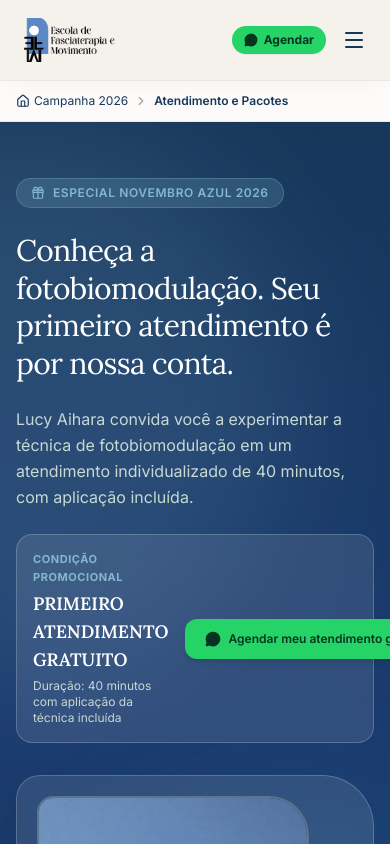
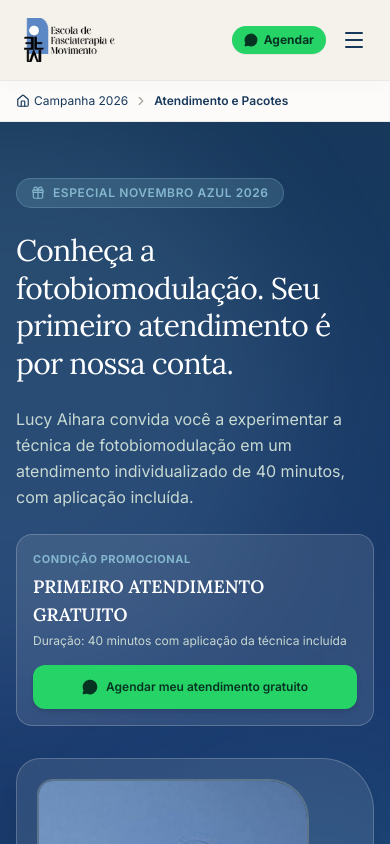
Before and after one commit to mslol21/projeto-lucy, a Next.js app: page /atendimento in a window 390 px wide. Shown: the top 844 px of the page. Built offline with nearby package versions, Linux system fonts and the light colour scheme.

Commit message:
fix(ui): torna botoes de chamada responsivos em telas pequenas sem overflow

```diff
--- a/src/app/atendimento/page.tsx
+++ b/src/app/atendimento/page.tsx
@@ -133,8 +133,8 @@ export default function AtendimentoComercialPage() {
                 </p>
 
                 {/* Destaque do Primeiro Atendimento Gratuito */}
-                <div className="p-4 sm:p-5 rounded-2xl bg-white/10 backdrop-blur-md border border-white/20 flex items-center justify-between gap-4">
-                  <div className="space-y-1">
+                <div className="p-4 sm:p-5 rounded-2xl bg-white/10 backdrop-blur-md border border-white/20 flex flex-col sm:flex-row sm:items-center justify-between gap-4">
+                  <div className="space-y-1 text-left">
                     <span className="block text-[11px] uppercase tracking-wider text-[#84B7CE] font-bold">
                       Condição Promocional
                     </span>
@@ -150,9 +150,9 @@ export default function AtendimentoComercialPage() {
                     href={whatsappUrl}
                     target="_blank"
                     rel="noopener noreferrer"
-                    className="inline-flex items-center gap-2 px-5 py-3 rounded-xl bg-[#25D366] hover:bg-[#1ebd5a] text-[#073322] font-semibold text-xs sm:text-sm shadow-md transition-all flex-shrink-0"
+                    className="w-full sm:w-auto inline-flex items-center justify-center gap-2 px-5 py-3.5 rounded-xl bg-[#25D366] hover:bg-[#1ebd5a] active:scale-[0.99] text-[#073322] font-semibold text-xs sm:text-sm shadow-md transition-all text-center flex-shrink-0"
                   >
-                    <MessageCircle className="w-4 h-4 fill-current" />
+                    <MessageCircle className="w-4 h-4 fill-current flex-shrink-0" />
                     <span>{com.ctaText}</span>
                   </a>
                 </div>
@@ -366,9 +366,9 @@ export default function AtendimentoComercialPage() {
                 href={whatsappUrl}
                 target="_blank"
                 rel="noopener noreferrer"
-                className="inline-flex items-center gap-3 px-8 py-4 rounded-xl bg-[#25D366] hover:bg-[#1ebd5a] text-[#073322] font-semibold text-base shadow-xl transition-all"
+                className="w-full sm:w-auto inline-flex items-center justify-center gap-2.5 px-6 sm:px-8 py-3.5 sm:py-4 rounded-xl bg-[#25D366] hover:bg-[#1ebd5a] active:scale-[0.99] text-[#073322] font-semibold text-sm sm:text-base shadow-xl transition-all"
               >
-                <MessageCircle className="w-5 h-5 fill-current" />
+                <MessageCircle className="w-5 h-5 fill-current flex-shrink-0" />
                 <span>Agendar atendimento gratuito no WhatsApp</span>
               </a>
             </div>
--- a/src/components/commercial/PromotionShareCard.tsx
+++ b/src/components/commercial/PromotionShareCard.tsx
@@ -181,12 +181,12 @@ export function PromotionShareCard({ className = "" }: PromotionShareCardProps)
         </div>
 
         {/* Botões de Ação para Redes Sociais */}
-        <div className="pt-2 flex flex-wrap items-center gap-3">
+        <div className="pt-2 flex flex-col sm:flex-row flex-wrap items-stretch sm:items-center gap-3">
           {/* Botão de Destaque: Encaminhar no WhatsApp */}
           <button
             type="button"
             onClick={handleWhatsAppShare}
-            className="inline-flex items-center gap-2.5 px-6 py-3.5 rounded-xl bg-[#25D366] hover:bg-[#1ebd5a] text-[#073322] font-semibold text-xs sm:text-sm shadow-md hover:shadow-lg transition-all"
+            className="w-full sm:w-auto inline-flex items-center justify-center gap-2.5 px-6 py-3.5 rounded-xl bg-[#25D366] hover:bg-[#1ebd5a] active:scale-[0.99] text-[#073322] font-semibold text-xs sm:text-sm shadow-md hover:shadow-lg transition-all"
           >
             <MessageCircle className="w-4 h-4 fill-current flex-shrink-0" />
             <span>Encaminhar no WhatsApp</span>
@@ -196,7 +196,7 @@ export function PromotionShareCard({ className = "" }: PromotionShareCardProps)
           <button
             type="button"
             onClick={handleCopyMessage}
-            className={`inline-flex items-center gap-2 px-5 py-3.5 rounded-xl font-medium text-xs sm:text-sm border transition-all ${
+            className={`w-full sm:w-auto inline-flex items-center justify-center gap-2 px-5 py-3.5 rounded-xl font-medium text-xs sm:text-sm border transition-all ${
               copiedMessage
                 ? "bg-emerald-50 border-emerald-500 text-emerald-800"
                 : "bg-white hover:bg-stone-50 border-stone-300 text-[#17385B]"
--- a/src/components/home/FinalCtaSection.tsx
+++ b/src/components/home/FinalCtaSection.tsx
@@ -50,7 +50,7 @@ export function FinalCtaSection() {
             target="_blank"
             rel="noopener noreferrer"
             onClick={handleWhatsAppClick}
-            className="inline-flex items-center justify-center gap-3 px-9 py-4 rounded-xl bg-[#25D366] hover:bg-[#1ebd5a] active:scale-[0.99] text-[#073322] font-semibold text-base shadow-xl transition-all"
+            className="w-full sm:w-auto inline-flex items-center justify-center gap-3 px-6 sm:px-9 py-3.5 sm:py-4 rounded-xl bg-[#25D366] hover:bg-[#1ebd5a] active:scale-[0.99] text-[#073322] font-semibold text-sm sm:text-base shadow-xl transition-all"
           >
             <MessageCircle className="w-5 h-5 fill-current" />
             <span>Quero agendar meu atendimento gratuito</span>
```
